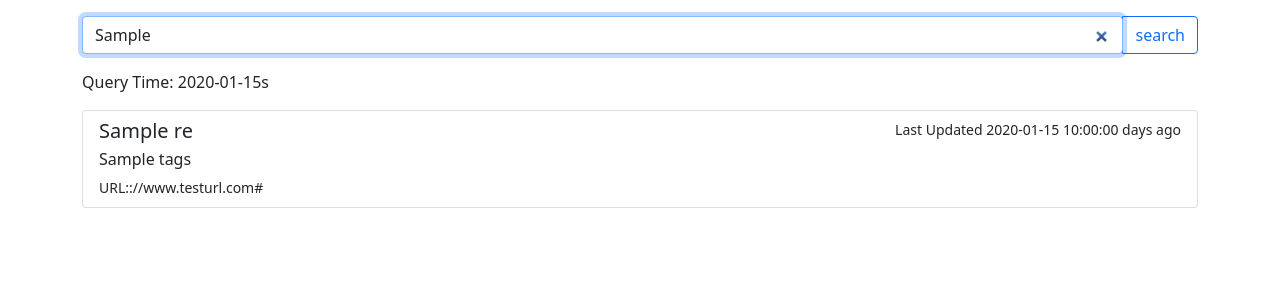
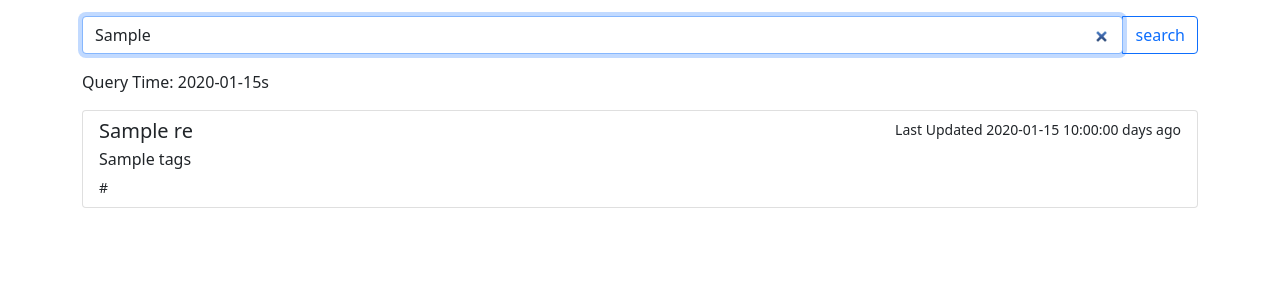
Before and after one commit to subhamoykarmakar224/CS221_Project, a Flask app: template code/app/templates/index.html in a window 1280 px wide. Shown: the part 56-356 px from the top of the page. Run offline with Flask 2, Linux system fonts and the light colour scheme; the template is opened without the code that fills it: most values are stand-ins (such as "Sample title", 1, 10 or a date in 2020); parts of the project's set-up code (start-up, migrations or seed data) failed here and were passed over.

```diff
--- a/code/app/app.py
+++ b/code/app/app.py
@@ -24,7 +24,7 @@ def index():
             result = []
             for r in res:
                 result.append({
-                    'title': r[2], 'tags': str(r[0][r[0].index('\\') + 1:]), 'last_updated': '10', 'url': r[2]
+                    'title': r[2], 'tags': str(r[0][r[0].index('\\') + 1:]), 'last_updated': '-na-', 'url': r[2]
                 })
             res = result
     end_time = datetime.datetime.now()
--- a/code/app/templates/index.html
+++ b/code/app/templates/index.html
@@ -19,7 +19,7 @@
             <small>Last Updated {{ res['last_updated'] }} days ago</small>
         </div>
         <p class="mb-1">{{ res['tags'] }}</p>
-        <small>URL:://www.testurl.com{{ res['url'] }}</small>
+        <small>{{ res['url'] }}</small>
     </a>
     {% endfor %}
 </div>
```
